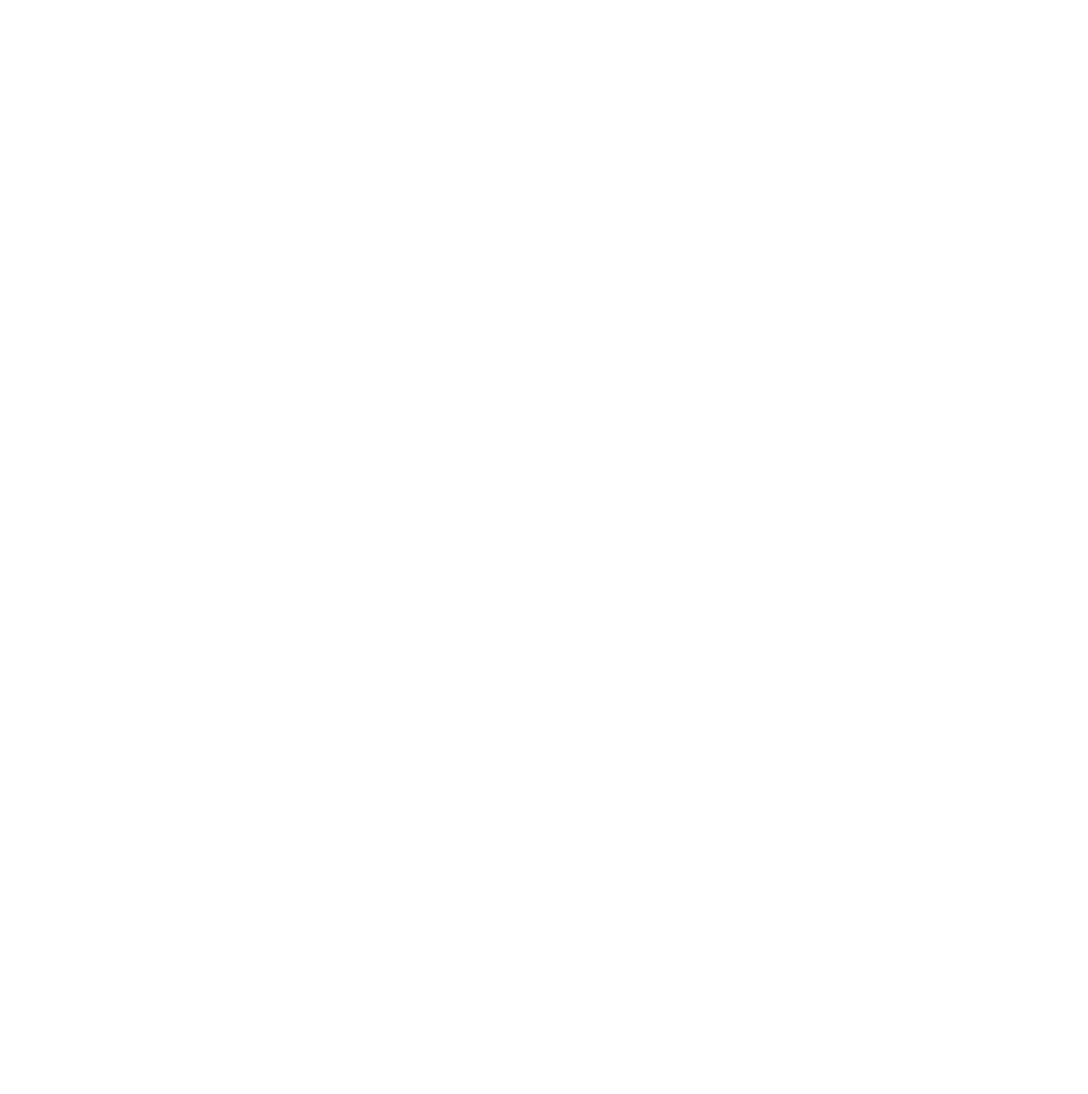
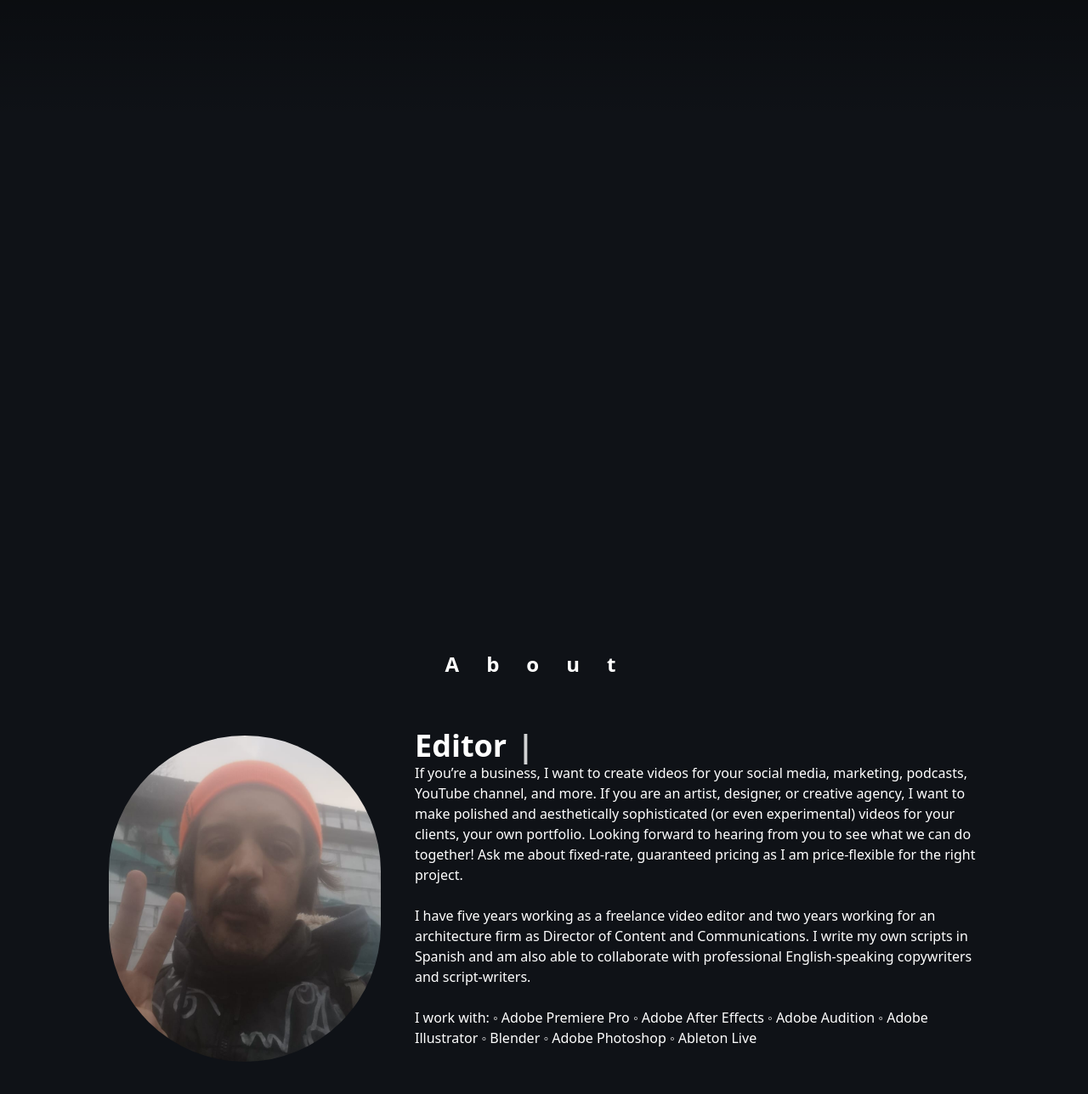
Before and after one commit to JaviAzua/agostino-port, a Next.js app: page / in a window 1280 px wide. Shown: the part 338-1626 px from the top of the page at 85% size. Before the commit the page ends 960 px from the top, so only its background shows below. Built offline with nearby package versions, Linux system fonts and the light colour scheme.

Commit message:
added About page

```diff
--- a/app/globals.css
+++ b/app/globals.css
@@ -2,8 +2,14 @@
 @tailwind components;
 @tailwind utilities;
 
+@layer base {
+  body {
+    @apply text-white;
+  }
+}
+
 @layer components {
   .listItem {
-    @apply font-bold tracking-wide text-lg cursor-pointer text-white drop-shadow-md;
+    @apply font-bold tracking-wide text-lg cursor-pointer drop-shadow-md;
   }
 }
--- a/app/layout.tsx
+++ b/app/layout.tsx
@@ -20,7 +20,7 @@
       */}
       <head />
 
-      <body className={(roboto.className, "h-[120vh]")}>
+      <body className={(roboto.className, "bg-blackB")}>
         <Header />
         {children}
       </body>
--- a/app/page.tsx
+++ b/app/page.tsx
@@ -1,3 +1,4 @@
+import About from "@/components/About";
 import ReelPage from "@/components/ReelPage";
 import { Inter } from "@next/font/google";
 
@@ -5,15 +6,21 @@
 
 export default function Home() {
   return (
-    <main className="snap-mandatory snap-y z-0">
-      <section
-        className="absolute pt-[56.25%] inset-x-0 top-0  snap-center h-[80vh]"
-        id="reel"
-      >
-        {/* Reel */}
-        <ReelPage />
+    <main className="z-0">
+      <section id="reel" className="min-h-[70vh] md:min-h-screen">
+        <div className="absolute z-40 inset-0 bg-gradient-to-b from-black via-transparent to-blackB md:h-[130vh] lg:h-[120vh]" />
+        <div className="z-0 absolute pt-[56.25%] inset-x-0 top-0 min-h-[70vh]">
+          {/* Reel */}
+          <ReelPage />
+        </div>
       </section>
-      {/* About */}
+
+      <section id="about" className=" min-h-screen">
+        <div className="pt-20 md:pt-48">
+          <About />
+        </div>
+      </section>
+
       {/* Projects */}
       {/* Contact */}
     </main>
--- /dev/null
+++ b/components/About.tsx
@@ -0,0 +1,67 @@
+"use client";
+
+import Image from "next/image";
+import React from "react";
+import { Cursor, useTypewriter } from "react-simple-typewriter";
+
+type Props = {};
+
+function About({}: Props) {
+  const [mainText, setMainText] = useTypewriter({
+    words: ["Gonzalo Agostino", "Editor", "Writter", "VFX/SFX"],
+    loop: true,
+    delaySpeed: 2000,
+  });
+
+  return (
+    <>
+      <h2 className="ml-10 md:ml-0 text-center font-semibold text-2xl tracking-[2rem]">
+        About
+      </h2>
+      <div className="max-w-[80%] min-h-[60vh] mx-auto flex justify-center items-center">
+        <div className="pt-10 flex flex-col lg:flex-row gap-10 justify-center items-center flex-1">
+          <div className="relative w-[15rem] h-[20rem] md:w-80 md:h-96 rounded-lg">
+            <Image
+              src={"/FotoGonza.jpeg"}
+              alt=""
+              fill
+              className="object-cover rounded-full"
+            />
+          </div>
+
+          <div className="flex-[2]">
+            <h3 className="min-h-5 text-4xl font-semibold">
+              {mainText} <Cursor />
+            </h3>
+            <p>
+              If you’re a business, I want to create videos for your social
+              media, marketing, podcasts, YouTube channel, and more. If you are
+              an artist, designer, or creative agency, I want to make polished
+              and aesthetically sophisticated (or even experimental) videos for
+              your clients, your own portfolio. Looking forward to hearing from
+              you to see what we can do together! Ask me about fixed-rate,
+              guaranteed pricing as I am price-flexible for the right project.
+            </p>
+            <br />
+            <p>
+              I have five years working as a freelance video editor and two
+              years working for an architecture firm as Director of Content and
+              Communications. I write my own scripts in Spanish and am also able
+              to collaborate with professional English-speaking copywriters and
+              script-writers.
+            </p>
+            <br />
+            <p>
+              I work with: ◦ Adobe Premiere Pro ◦ Adobe After Effects ◦ Adobe
+              Audition ◦ Adobe Illustrator ◦ Blender ◦ Adobe Photoshop ◦ Ableton
+              Live
+            </p>
+            <br />
+          </div>
+        </div>
+      </div>
+    </>
+  );
+}
+
+export default About;
--- a/components/ReelPage.tsx
+++ b/components/ReelPage.tsx
@@ -2,7 +2,6 @@
 
 import React, { useEffect, useState } from "react";
 import ReactPlayer from "react-player";
-import { motion } from "framer-motion";
 
 function ReelPage() {
   const [hasWindow, setHasWindow] = useState(false);
@@ -23,8 +22,9 @@
           playsinline
           muted={true}
           playing={true}
-          url={"https://www.youtube.com/watch?v=HtReHGjxXfM"}
-          style={{ position: "absolute", inset: 0 }}
+          url={"https://vimeo.com/798770150"}
+          loop
+          style={{ position: "absolute", inset: 0, zIndex: 5 }}
         />
       )}
     </>
--- a/package.json
+++ b/package.json
@@ -20,6 +20,7 @@
     "react": "18.2.0",
     "react-dom": "18.2.0",
     "react-player": "^2.11.2",
+    "react-simple-typewriter": "^5.0.1",
     "typescript": "4.9.5"
   },
   "devDependencies": {
```
Also changed, not shown: public/FotoGonza.jpeg (added), 1 other file (tests, documents, lock files or other folders).
